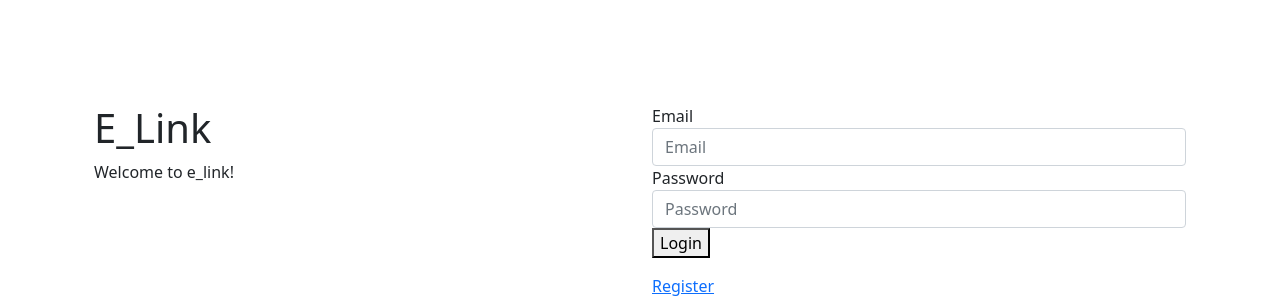
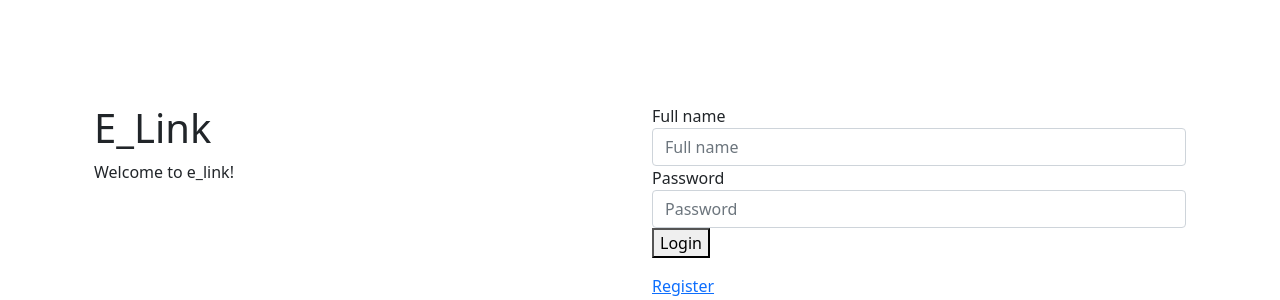
Before and after one commit to JackyFWong/linkr, a Flask app: page / in a window 1280 px wide. Shown: the part 191-491 px from the top of the page. Run offline with Flask 2, Linux system fonts and the light colour scheme; some libraries are stand-ins or nearby versions.

Commit message:
updated signin to use 'full name', ugh

```diff
--- a/backend/templates/pages/index.html
+++ b/backend/templates/pages/index.html
@@ -10,8 +10,8 @@
         <div class="col">
             <form>
                 <div class="form-group">
-                    <label for="email">Email</label>
-                    <input id="email" name="email" type="text" class="form-control" placeholder="Email">
+                    <label for="full_name">Full name</label>
+                    <input id="full_name" name="full_name" type="text" class="form-control" placeholder="Full name">
                 </div>
                 <div class="form-group">
                     <label for="password">Password</label>
```
